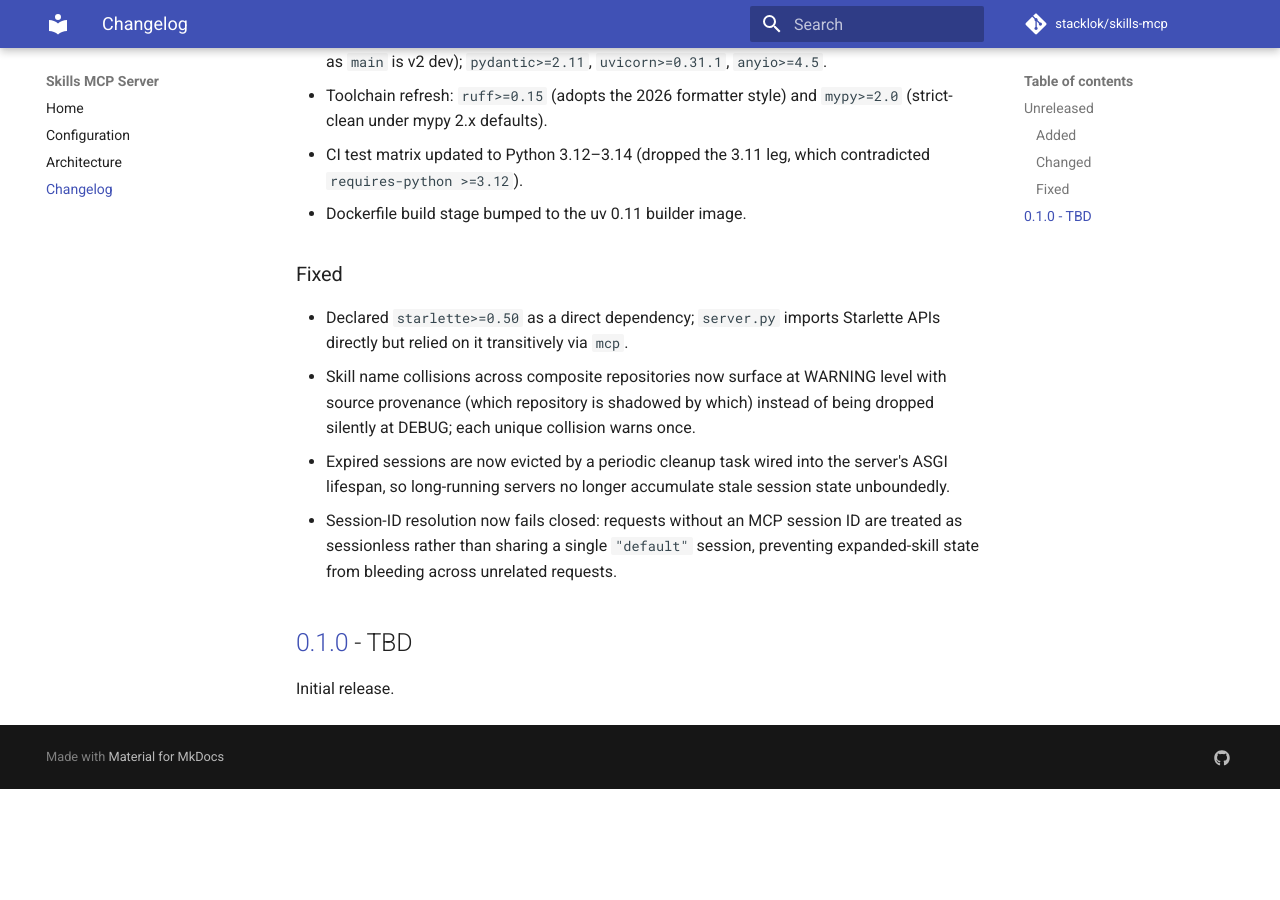
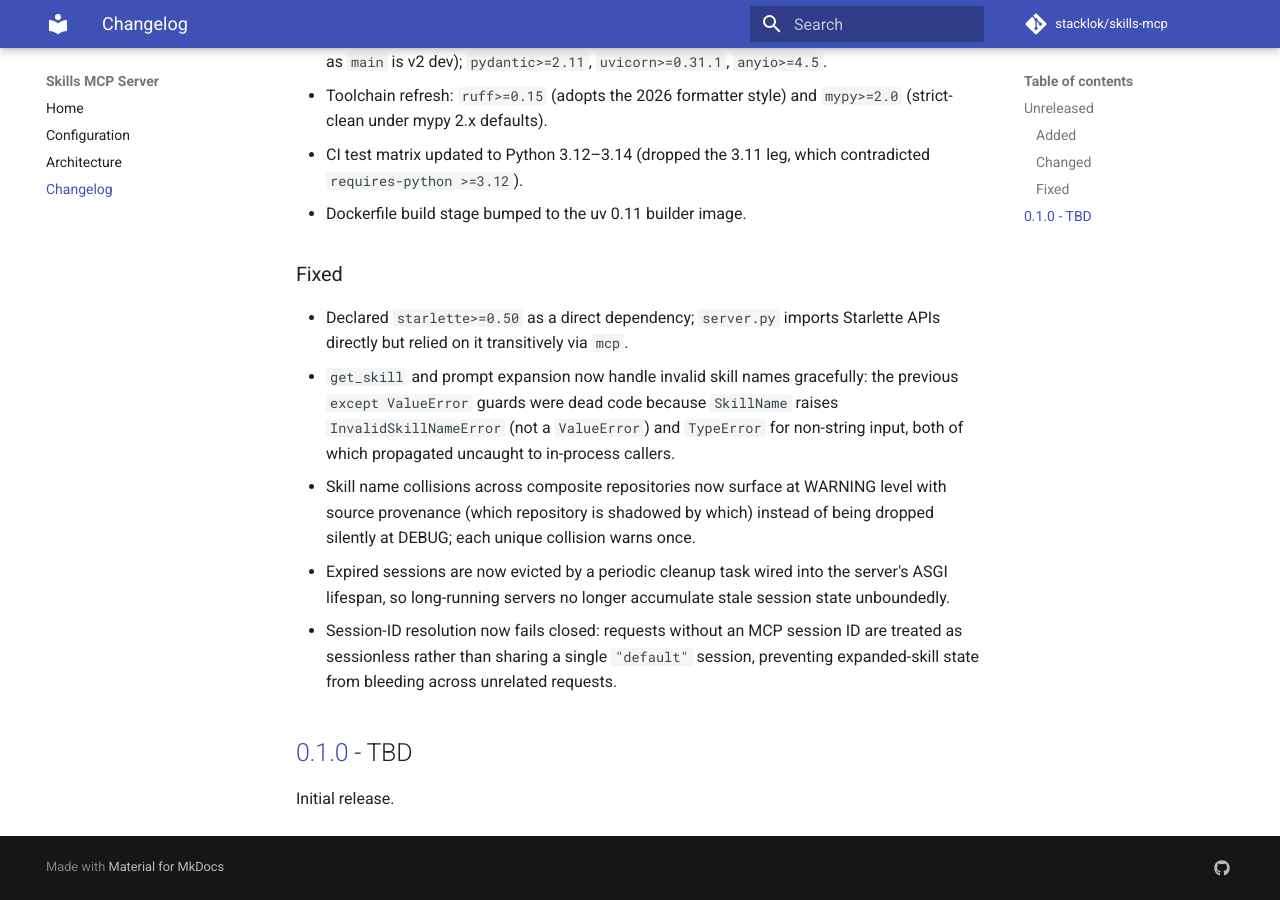
Before and after one commit to StacklokLabs/skills-mcp, an MkDocs documentation site: the page built from docs/changelog.md, in a window 1280 px wide and 900 px high, scrolled down 523 px. Built offline with MkDocs 1.6.1 and Material for MkDocs 9.7.7, drawn with Linux system fonts in a browser that asks for light colours; comment, search, counter and statistics services are not loaded; before the commit the page ends 1312 px from its top, so only the background shows below that.

Commit message:
fix(mcp): catch the exceptions SkillName actually raises
The except-ValueError guards in _tool_get_skill and _handle_get_prompt
were dead code: SkillName raises InvalidSkillNameError (a SkillError,
not a ValueError) for invalid names and TypeError for non-string
input, so both propagated uncaught. Masked over HTTP by SDK
input-schema validation, but any in-process caller hit the raw
exception. Catch both and translate to the documented graceful error.

Flips the two Wave 2b tests that pinned the buggy behavior and adds a
non-string-name regression test.

Co-Authored-By: Claude Fable 5 <noreply@anthropic.com>

```diff
--- a/docs/changelog.md
+++ b/docs/changelog.md
@@ -26,6 +26,10 @@ Format based on [Keep a Changelog](https://keepachangelog.com/en/1.1.0/).
 
 - Declared `starlette>=0.50` as a direct dependency; `server.py` imports
   Starlette APIs directly but relied on it transitively via `mcp`.
+- `get_skill` and prompt expansion now handle invalid skill names gracefully:
+  the previous `except ValueError` guards were dead code because `SkillName`
+  raises `InvalidSkillNameError` (not a `ValueError`) and `TypeError` for
+  non-string input, both of which propagated uncaught to in-process callers.
 - Skill name collisions across composite repositories now surface at WARNING
   level with source provenance (which repository is shadowed by which) instead
   of being dropped silently at DEBUG; each unique collision warns once.
```
Also changed, not shown: 2 other files.
